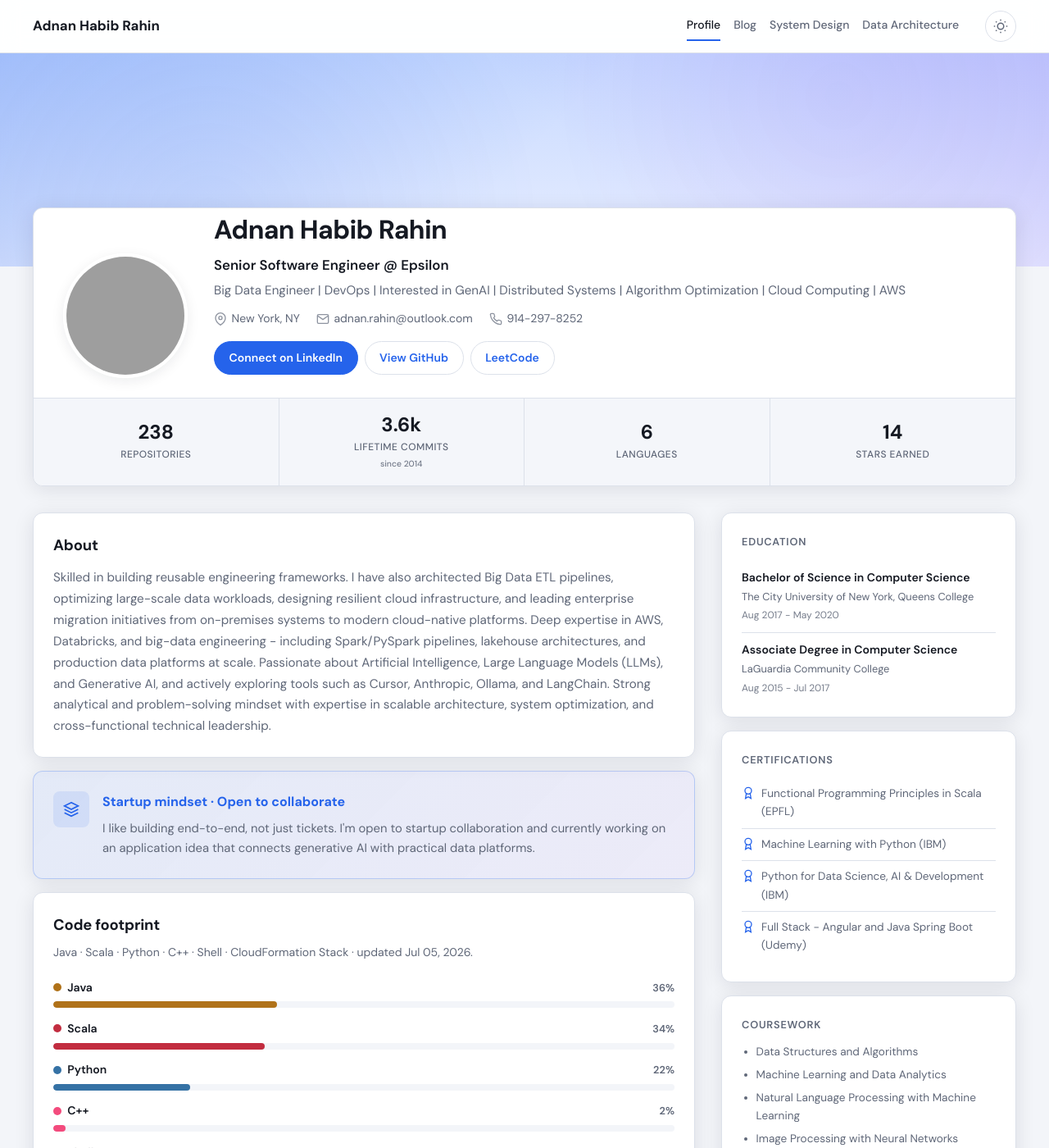
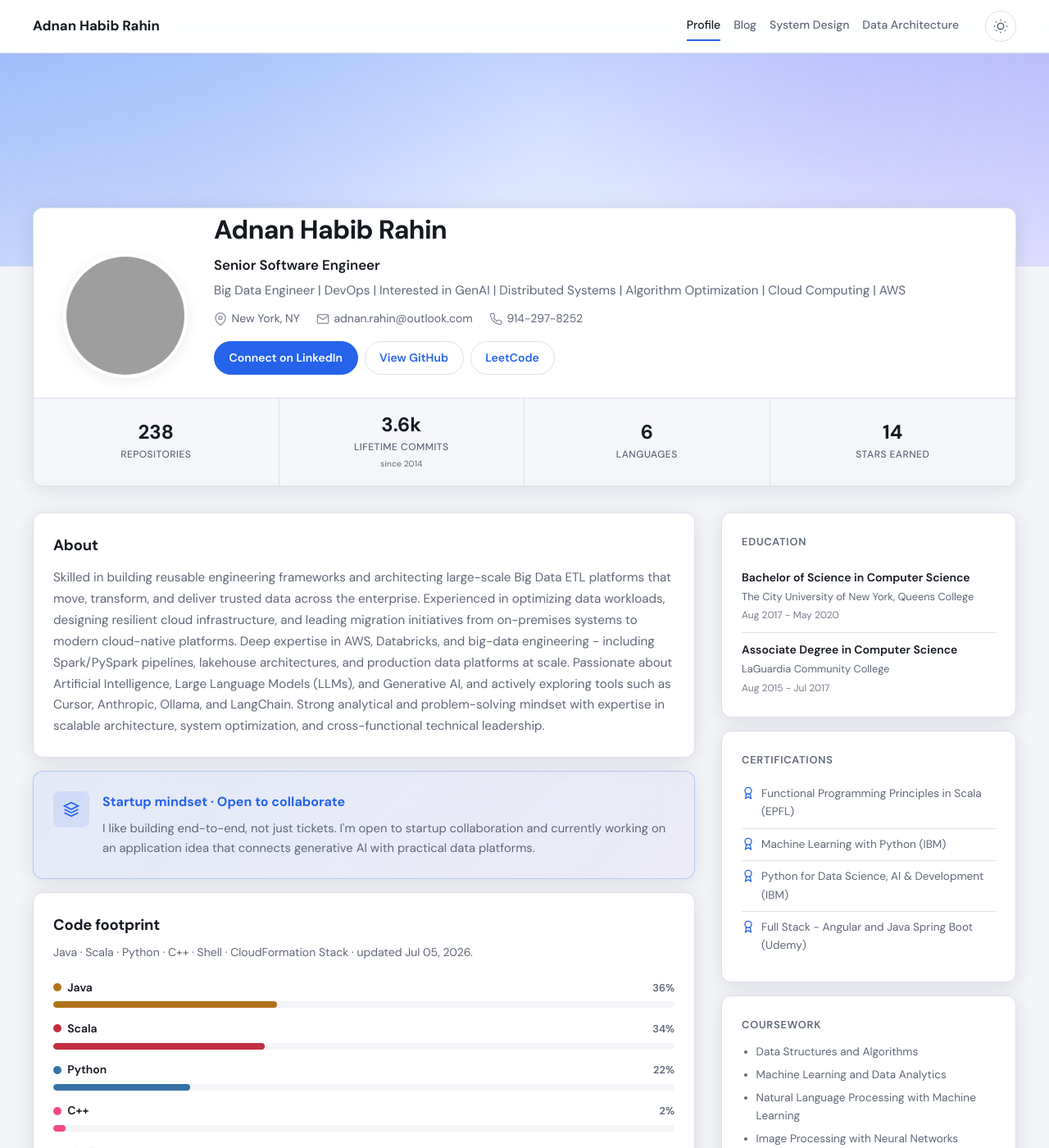
Before and after one commit to adnanrahin/adnanrahin.github.io, a Jekyll site: the page built from index.html, in a window 1280 px wide and 1400 px high. Shown: the whole window at 82% size. Built offline with Jekyll 4.4.1, drawn with Linux system fonts in a browser that asks for light colours; grey boxes are pictures that could not be loaded.

Commit message:
Strengthen about opening around Big Data ETL expertise
Co-authored-by: Cursor <cursoragent@cursor.com>

```diff
--- a/_data/profile.yml
+++ b/_data/profile.yml
@@ -1,5 +1,5 @@
 name: Adnan Habib Rahin
-title: Senior Software Engineer @ Epsilon
+title: Senior Software Engineer
 tagline: Big Data Engineer | DevOps | Interested in GenAI | Distributed Systems | Algorithm Optimization | Cloud Computing | AWS
 location: New York, NY
 github_username: adnanrahin
@@ -14,13 +14,14 @@ social:
   email: mailto:adnan.rahin@outlook.com
 
 about: >
-  Skilled in building reusable engineering frameworks. I have also architected Big Data ETL
-  pipelines, optimizing large-scale data workloads, designing resilient cloud infrastructure,
-  and leading enterprise migration initiatives from on-premises systems to modern cloud-native
-  platforms. Deep expertise in AWS, Databricks, and big-data engineering - including
-  Spark/PySpark pipelines, lakehouse architectures, and production data platforms at scale.
-  Passionate about Artificial Intelligence, Large Language Models (LLMs), and Generative AI,
-  and actively exploring tools such as Cursor, Anthropic, Ollama, and LangChain. Strong
+  Skilled in building reusable engineering frameworks and architecting large-scale Big Data
+  ETL platforms that move, transform, and deliver trusted data across the enterprise.
+  Experienced in optimizing data workloads, designing resilient cloud infrastructure, and
+  leading migration initiatives from on-premises systems to modern cloud-native platforms.
+  Deep expertise in AWS, Databricks, and big-data engineering - including Spark/PySpark
+  pipelines, lakehouse architectures, and production data platforms at scale. Passionate
+  about Artificial Intelligence, Large Language Models (LLMs), and Generative AI, and
+  actively exploring tools such as Cursor, Anthropic, Ollama, and LangChain. Strong
   analytical and problem-solving mindset with expertise in scalable architecture, system
   optimization, and cross-functional technical leadership.
 
```
